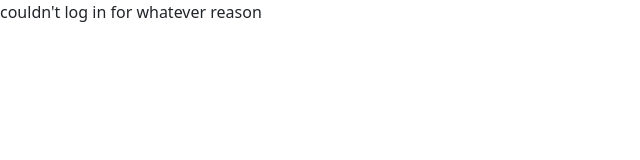
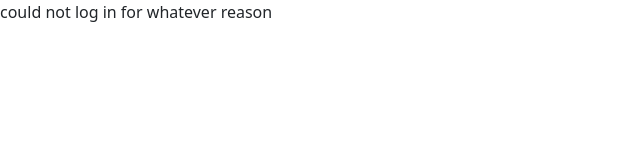
Before and after one commit to TelloVilla/Hotel-App-Project, a Next.js app: page /something in a window 1280 px wide. Shown: the top 160 px of the page, without its empty margins (0-640 px from the left). Built offline with nearby package versions, Linux system fonts and the light colour scheme.

Commit message:
more fixes for test deployment

```diff
--- a/pages/hotelsPage.js
+++ b/pages/hotelsPage.js
@@ -8,7 +8,7 @@ const HotelsPage = ({user}) =>{
     const fetchData = async () =>{
       const res = await fetch("/api/getAllHotels");
       const data = await res.json()
-      setHotels(data.map((h, i) => <Container><Hotel key={i} hotel={h}></Hotel><Button name={h.name} onClick={handleReservation}>Reserve</Button></Container>))
+      setHotels(data.map((h, i) => <Container key={i}><Hotel key={i} hotel={h}></Hotel><Button key={i} name={h.name} onClick={handleReservation}>Reserve</Button></Container>))
   }
     useEffect(() => {
         fetchData();
--- a/pages/something.js
+++ b/pages/something.js
@@ -1,5 +1,5 @@
 export default function page() {
     return (
-        <a>couldn't log in for whatever reason</a>
+        <a>could not log in for whatever reason</a>
     )
 }
```
